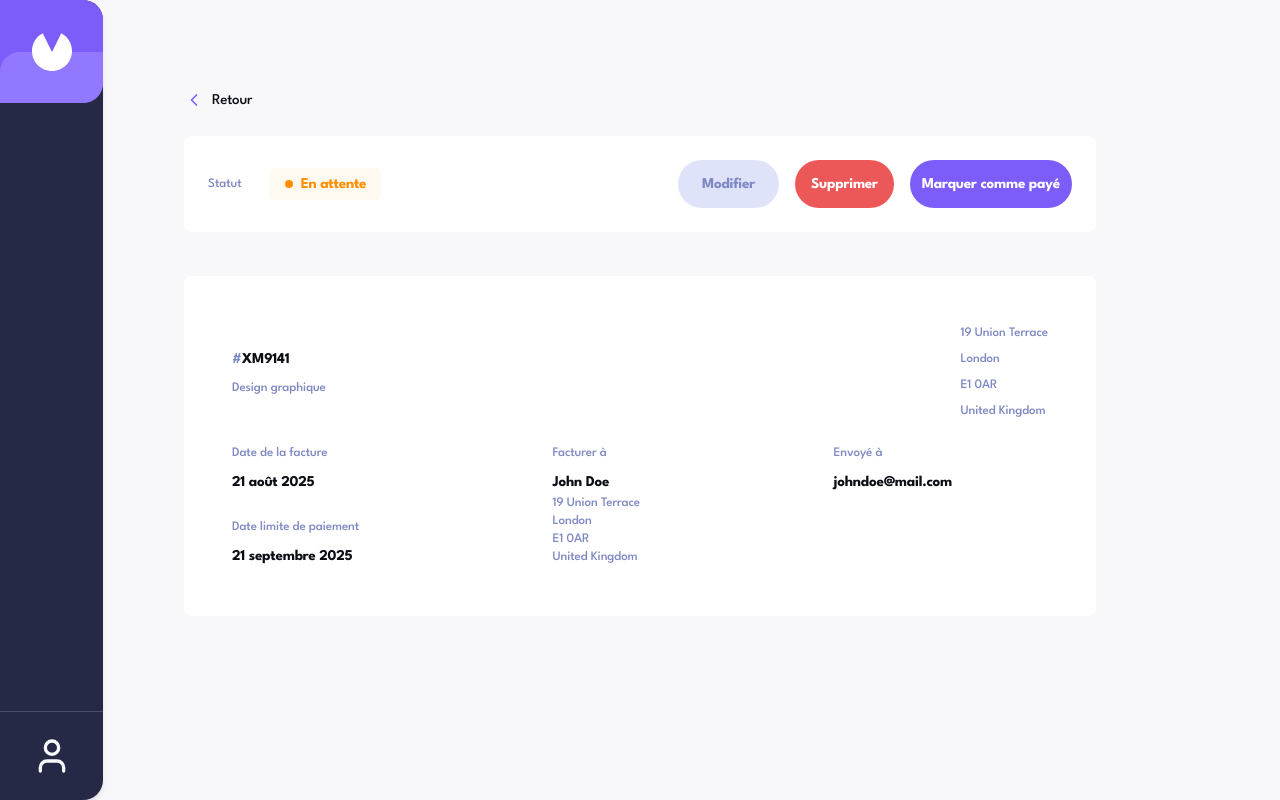
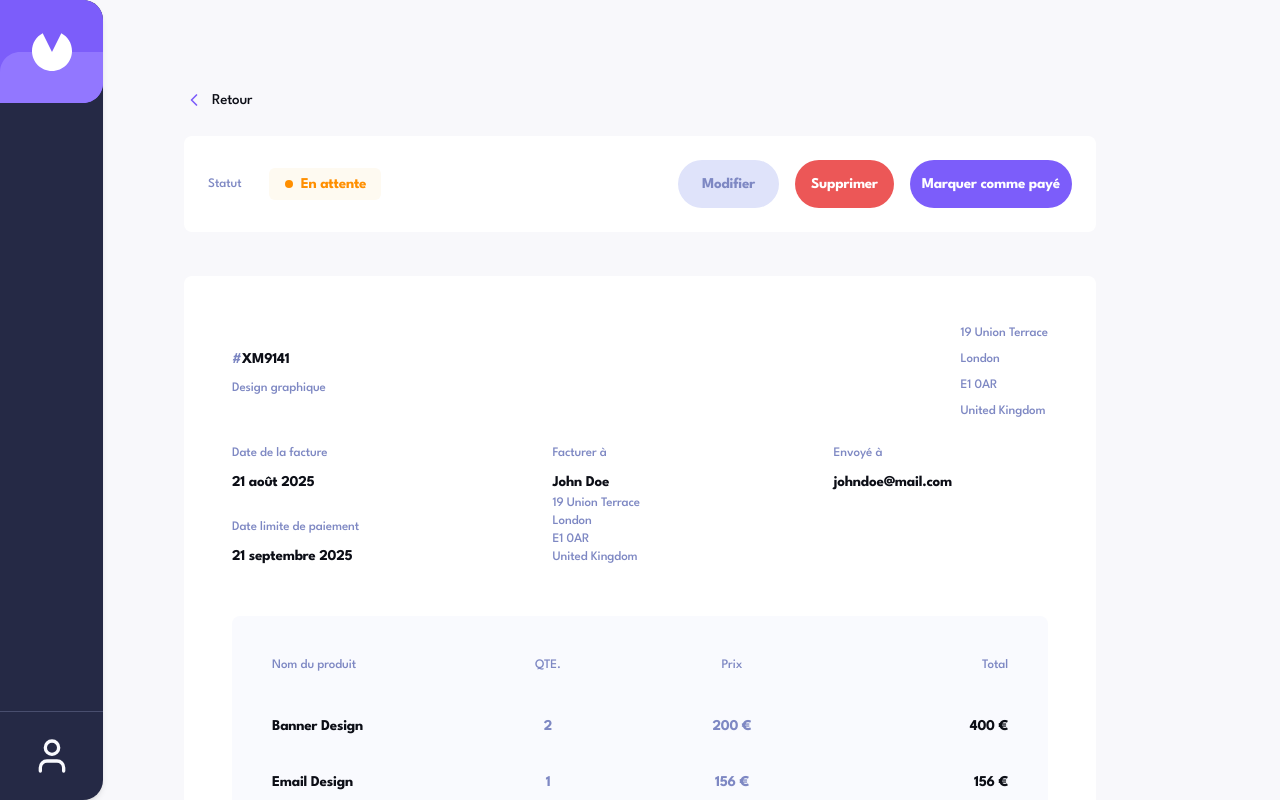
Before and after one commit to dvyzi/invoice-app, a Next.js app: page /invoice in a window 1280 px wide. Built offline with nearby package versions, Linux system fonts and the light colour scheme.

Commit message:
function product item

```diff
--- a/src/app/(page)/invoice/page.jsx
+++ b/src/app/(page)/invoice/page.jsx
@@ -4,6 +4,17 @@ import Link from "next/link";
 import Status from "@components/Status";
 import Buttons from "@components/buttons";
 
+
+function ProductItem({ name, quantity, price, total }) {
+    return (
+        <div className='grid grid-cols-4 w-full pb-6'>
+            <p className='text-heading-s text-dark-2'>{name}</p>
+            <p className='text-heading-s text-dark-gray text-center'>{quantity}</p>
+            <p className='text-heading-s text-dark-gray text-center'>{price} €</p>
+            <p className='text-heading-s text-dark-2 text-right'>{total} €</p>
+        </div>
+    )
+}
 const InvoicePage = () => {
     return (
         <>
@@ -60,9 +71,19 @@ const InvoicePage = () => {
                         </div>
                     </div>
                     <div className='flex md:hidden flex-col gap-2'>
-                            <p className='text-body text-dark-gray'>Envoyé à</p>
-                            <p className='text-heading-s text-dark-2'>johndoe@mail.com</p>
+                        <p className='text-body text-dark-gray'>Envoyé à</p>
+                        <p className='text-heading-s text-dark-2'>johndoe@mail.com</p>
+                    </div>
+                    <div className='flex flex-col items-center gap-2 bg-gray-light rounded-lg p-10 mt-6'>
+                        <div className='grid grid-cols-4 w-full pb-8'>
+                            <p className='text-body text-dark-gray'>Nom du produit</p>
+                            <p className='text-body text-dark-gray text-center'>QTE.</p>
+                            <p className='text-body text-dark-gray text-center'>Prix</p>
+                            <p className='text-body text-dark-gray text-right'>Total</p>
                         </div>
+                        <ProductItem name="Banner Design" quantity={2} price={200} total={400} />
+                        <ProductItem name="Email Design" quantity={1} price={156} total={156} />
+                    </div>
                 </div>
             </div>
 
--- a/tailwind.config.js
+++ b/tailwind.config.js
@@ -38,7 +38,6 @@ module.exports = {
 				'orange-1': '#FF8F00',
 				'orange-light': '#FEFAF1',
 				'light-bg': '#F8F8FB',
-				'light-gray': '#F9FAFE',
 				background: 'hsl(var(--background))',
 				foreground: 'hsl(var(--foreground))',
 				card: {
```
